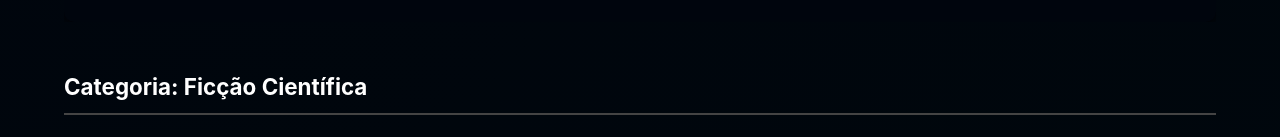
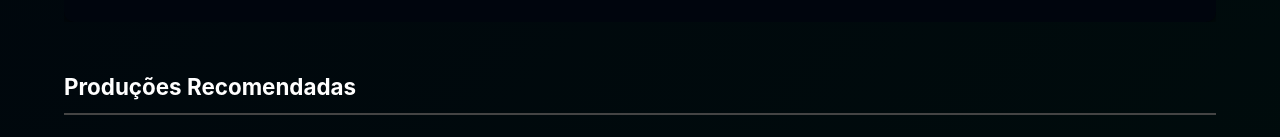
Before and after one commit to ufjf-dcc207/ufjf-dcc207-2024-3-a-trb2-trb2-darlanhenrique, a React (Vite) app: page / in a window 1280 px wide. Shown: the part 756-893 px from the top of the page. Built offline with nearby package versions, Linux system fonts and the light colour scheme.

Commit message:
create a filter for category and type with useState

```diff
--- a/src/components/Footer.tsx
+++ b/src/components/Footer.tsx
@@ -3,7 +3,7 @@ import logo from '../assets/logo/Net_Prime_Plus_Max_Flix.png';
 
 export default function Footer() {
     return (
-        <footer className="footer mt-5">
+        <div className="footer mt-5">
             <div className="container">
                 <div className="">
                     <div className="col-12 font-medium text-center text-gray-100 fs-4">
@@ -19,7 +19,7 @@ export default function Footer() {
                     </div>
                 </div>
             </div>
-        </footer>
+        </div>
 
     );
 
--- a/src/css/Category.css
+++ b/src/css/Category.css
@@ -73,3 +73,8 @@
   box-sizing: initial !important;
   width: 2rem !important;
 }
+
+.category_result {
+  font-size: 2.2rem;
+  font-weight: 600;
+}
--- a/src/site/index/App.tsx
+++ b/src/site/index/App.tsx
@@ -1,6 +1,7 @@
+import { useState } from 'react';
 import 'bootstrap/dist/css/bootstrap.min.css';
-import '../../css/App.css'
-import PRODUCTIONS from '../../database/Audiovisual_productions.json'
+import '../../css/App.css';
+import PRODUCTIONS from '../../database/Audiovisual_productions.json';
 import Navbar from '../../components/Navbar';
 import Footer from '../../components/Footer';
 import Main from './Main';
@@ -11,14 +12,12 @@ const allGenres: string[] = Array.from(
       .flatMap((production) => production.genre.map((genre) => genre.trim()))
   )
 );
-
 const allTypes: string[] = Array.from(
   new Set(
     PRODUCTIONS.audiovisual_productions
       .map((production) => production.type.trim())
   )
 );
-
 const streamServices: string[] = Array.from(
   new Set(
     PRODUCTIONS.audiovisual_productions
@@ -26,22 +25,55 @@ const streamServices: string[] = Array.from(
   )
 );
 
+function App() {
+  const [selectedGenre, setSelectedGenre] = useState<string | null>(null);
+  const [selectedType, setSelectedType] = useState<string | null>(null);
+  const [selectedStreamService, setSelectedStreamService] = useState<string | null>(null);
+  const [filterName, setFilterName] = useState<string>("Produções Recomendadas");
 
-function App() {
+  const filteredProductions = PRODUCTIONS.audiovisual_productions.filter((production) => {
+    const matchesGenre = selectedGenre ? production.genre.map((g) => g.trim()).includes(selectedGenre) : true;
+    const matchesType = selectedType ? production.type.trim() === selectedType : true;
+    const matchesStreamService = selectedStreamService ? production.streamService.trim() === selectedStreamService : true;
+    return matchesGenre && matchesType && matchesStreamService;
+  });
+
   return (
     <>
-      <header className='mb-5'>
-        <Navbar types={allTypes} genres={allGenres} streamServices={streamServices} />
+      <header className="mb-5">
+        <Navbar
+          types={allTypes}
+          genres={allGenres}
+          streamServices={streamServices}
+          onGenreSelect={(genre) => {
+            setSelectedGenre(genre);
+            setSelectedType(null);
+            setSelectedStreamService(null);
+            setFilterName(genre ? `Gênero: ${genre}` : "Produções Recomendadas");
+          }}
+          onTypeSelect={(type) => {
+            setSelectedType(type);
+            setSelectedGenre(null);
+            setSelectedStreamService(null);
+            setFilterName(type ? `Tipo: ${type}` : "Produções Recomendadas");
+          }}
+          onStreamServiceSelect={(streamService) => {
+            setSelectedStreamService(streamService);
+            setSelectedGenre(null);
+            setSelectedType(null);
+            setFilterName(streamService ? `Serviço: ${streamService}` : "Produções Recomendadas");
+          }}
+        />
       </header>
       <div className="top-space"></div>
       <main>
-        <Main></Main>
+        <Main productions={filteredProductions} filterName={filterName} />
       </main>
       <footer>
         <Footer />
       </footer>
     </>
-  )
+  );
 }
 
-export default App
+export default App;
--- a/src/site/index/Category.tsx
+++ b/src/site/index/Category.tsx
@@ -1,5 +1,5 @@
 import "../../css/Category.css";
-import React, { ReactNode, useState } from "react";
+import React, { ReactNode, useState, useEffect } from "react";
 
 interface CategoryProps {
     name: string;
@@ -11,6 +11,11 @@ export default function Category({ name, type, children: productions }: Category
     const productionArray = React.Children.toArray(productions);
     const [currentPage, setCurrentPage] = useState(0);
     const itemsPerPage = 5;
+
+    useEffect(() => {
+        setCurrentPage(0);
+    }, [name]);
+
     const visibleProductions = productionArray.slice(currentPage * itemsPerPage, (currentPage + 1) * itemsPerPage);
     const nextPage = () => {
         if ((currentPage + 1) * itemsPerPage < productionArray.length)
@@ -70,12 +75,11 @@ export default function Category({ name, type, children: productions }: Category
     }
 
     return (
-
             <div className="category mt-5">
-            <div className="category_name" id={name}>
-                {type === "category" ? "Categoria: " : ""} {name}
-                {type === "category" ? "" : "s"}
-            </div>
+                {name !== "Produções Recomendadas" && (
+                    <div className="category_result text-start mt-4">Está aqui o resultado da sua pesquisa: </div>
+                )}
+                <div className="category_name" id={name}>{name}</div>
                 <div className="production-list-container carousel" data-bs-ride="carousel">
                     <div className="row row-cols-1 row-cols-md-2 row-cols-lg-5 g-4 carousel-inner">
                         {visibleProductions.map((productionArray) => (
--- a/src/site/index/Main.tsx
+++ b/src/site/index/Main.tsx
@@ -1,34 +1,20 @@
-import PRODUCTIONS from '../../database/Audiovisual_productions.json'
 import Category from './Category';
-import Production from './Production'
-import NewProduction from './NewProduction'
+import Production from './Production';
+import NewProduction from './NewProduction';
+import PRODUCTIONS from '../../database/Audiovisual_productions.json';
 
-const allGenres: string[] = Array.from(
-  new Set(
-    PRODUCTIONS.audiovisual_productions
-      .flatMap((production) => production.genre.map((genre) => genre.trim()))
-  )
-);
+interface MainProps {
+    productions: any[];
+    filterName: string;
+}
 
-const allTypes: string[] = Array.from(
-  new Set(
-    PRODUCTIONS.audiovisual_productions
-      .map((production) => production.type.trim())
-  )
-);
+export default function Main({ productions, filterName }: MainProps) {
+    const isFilterActive = filterName !== "Produções Recomendadas" && filterName !== "Todas as Produções";
 
-const streamServices: string[] = Array.from(
-  new Set(
-    PRODUCTIONS.audiovisual_productions
-      .map((production) => production.streamService.trim())
-  )
-);
-
-
-export default function Main() {
     return (
-    <div>
-        {/* PARA AGRUPAR POR NOVAS PRODUÇÕES / CARROSSEL PRINCIPAL */}
+        <>
+            {/* EXIBIR CARROSSEL DE NOVAS PRODUÇÕES APENAS QUANDO NENHUM FILTRO ESTÁ ATIVO */}
+            {!isFilterActive && (
                 <Category key="new-productions" name="Novas Produções">
                     {PRODUCTIONS.audiovisual_productions
                         .filter((production) => production.isNew)
@@ -48,12 +34,14 @@ export default function Main() {
                             />
                         ))}
                 </Category>
-        {/* PARA AGRUPAR POR GENEROS */}
-        {allGenres.map((genre) => (
-          <Category key={genre} type='category' name={genre}>
-            {PRODUCTIONS.audiovisual_productions.filter((production) =>
-              production.genre.map((g) =>
-                g.trim()).includes(genre)).map((production) => (
+            )}
+
+            {/* EXIBIR PRODUÇÕES FILTRADAS */}
+            <Category key="filtered-productions" name={filterName}>
+                {(filterName === "Produções Recomendadas"
+                    ? productions.sort(() => 0.5 - Math.random()).slice(0, 6)
+                    : productions
+                ).map((production) => (
                     <Production
                         key={production.id}
                         id={production.id}
@@ -70,7 +58,6 @@ export default function Main() {
                     />
                 ))}
             </Category>
-        ))}
-    </div>
-  )
+        </>
+    );
 }
```
Also changed, not shown: src/components/Navbar.tsx (+83 -18 lines). Lines whose indentation alone changed are shown as unchanged.
